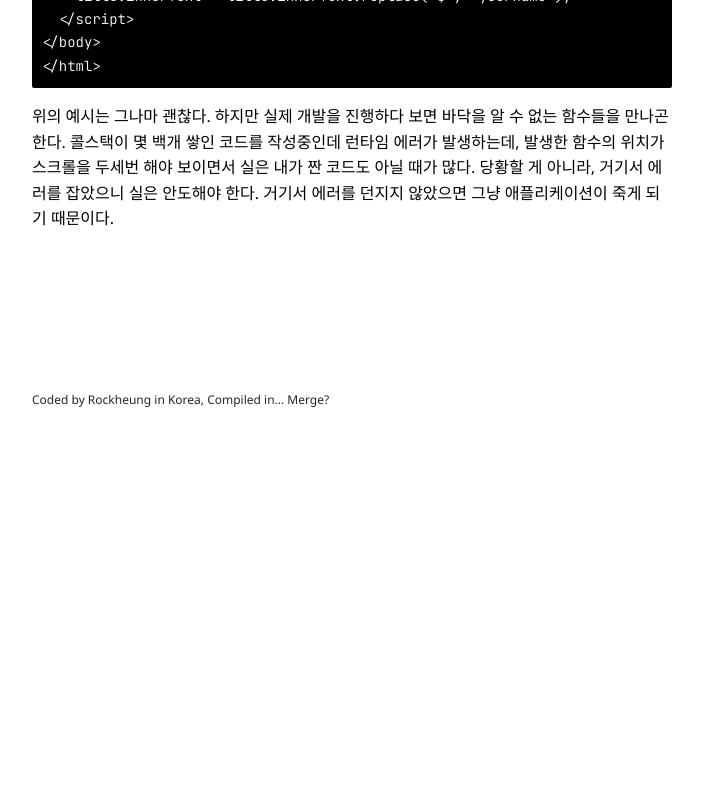
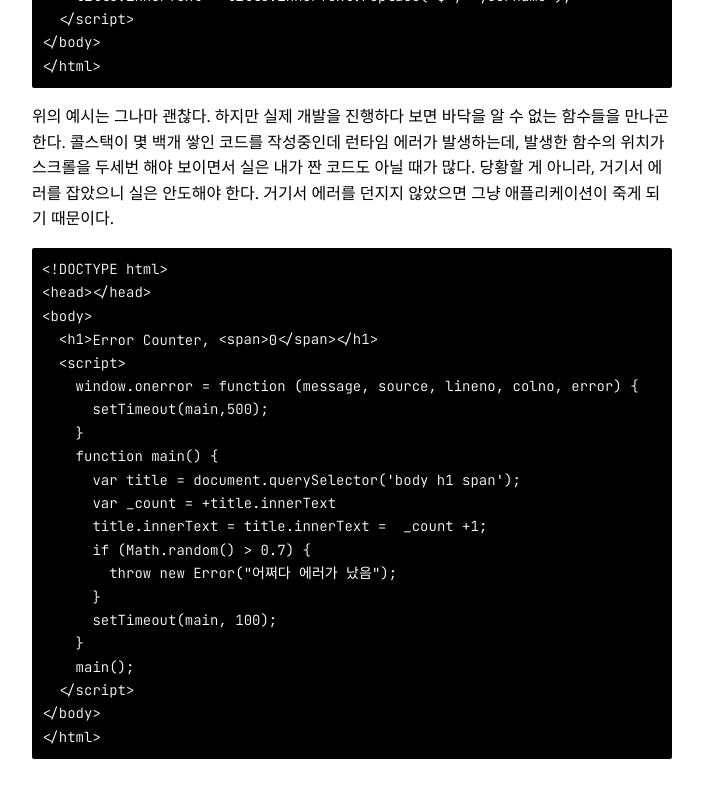
Before and after one commit to Rockheung/rockheung.github.io, a Jekyll site: the page built from _posts/2020-10-19-모던-JavaScript-튜토리얼-에러-핸들링.markdown, in a window 1280 px wide and 900 px high, scrolled down 4392 px. Shown: the top 798 px of the window, without its empty margins (288-991 px from the left). Built offline with Jekyll 4.4.1, drawn with Linux system fonts in a browser that asks for light colours; some web fonts are replaced; before the commit the page ends 4844 px from its top, so only the background shows below that.

Commit message:
에러 카운터

````diff
--- a/_posts/2020-10-19-모던-JavaScript-튜토리얼-에러-핸들링.markdown
+++ b/_posts/2020-10-19-모던-JavaScript-튜토리얼-에러-핸들링.markdown
@@ -199,3 +199,29 @@ testMissingScriptError();
 ```
 
 위의 예시는 그나마 괜찮다. 하지만 실제 개발을 진행하다 보면 바닥을 알 수 없는 함수들을 만나곤 한다. 콜스택이 몇 백개 쌓인 코드를 작성중인데 런타임 에러가 발생하는데, 발생한 함수의 위치가 스크롤을 두세번 해야 보이면서 실은 내가 짠 코드도 아닐 때가 많다. 당황할 게 아니라, 거기서 에러를 잡았으니 실은 안도해야 한다. 거기서 에러를 던지지 않았으면 그냥 애플리케이션이 죽게 되기 때문이다.
+
+
+
+```html
+<!DOCTYPE html>
+<head></head>
+<body>
+  <h1>Error Counter, <span>0</span></h1>
+  <script>
+    window.onerror = function (message, source, lineno, colno, error) {
+      setTimeout(main,500);
+    }
+    function main() {
+      var title = document.querySelector('body h1 span');
+      var _count = +title.innerText
+      title.innerText = title.innerText =  _count +1;
+      if (Math.random() > 0.7) {
+        throw new Error("어쩌다 에러가 났음");
+      }
+      setTimeout(main, 100);
+    }
+    main();
+  </script>
+</body>
+</html>
+```
````
